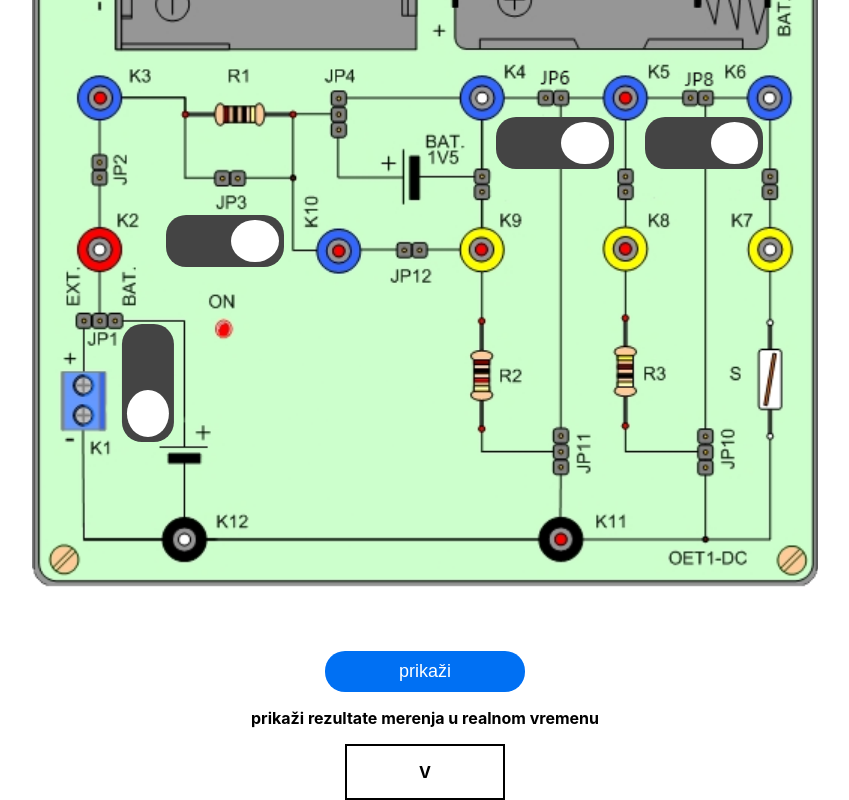
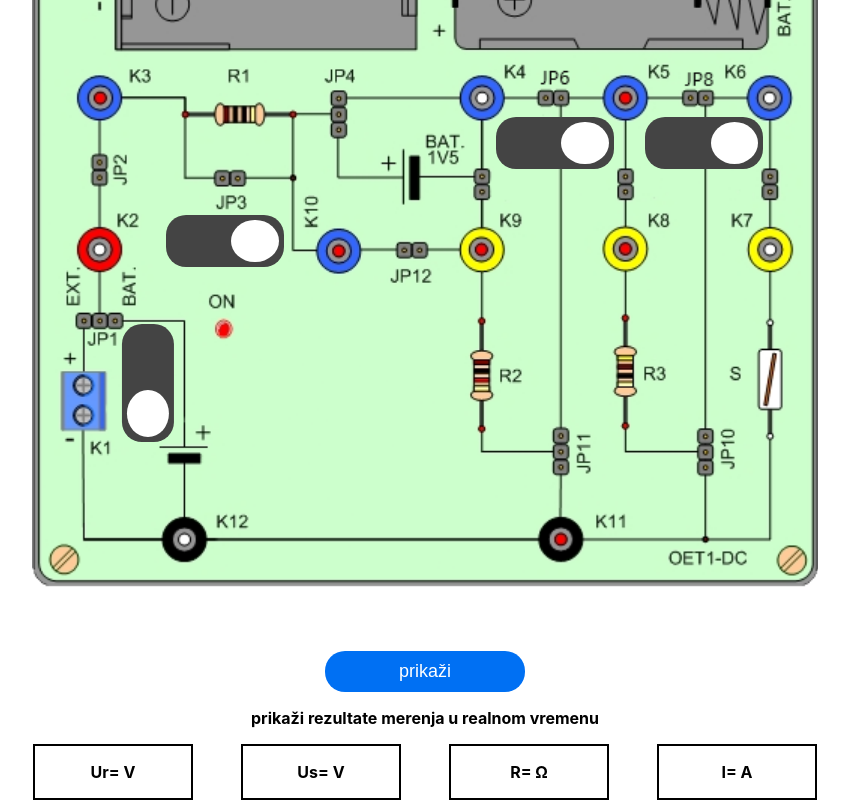
Before and after one commit to orka936/maketa, a Next.js app: page /maketa in a window 1280 px wide. Shown: the part 235-1035 px from the top of the page, without its empty margins (215-1064 px from the left). Built offline with nearby package versions, Linux system fonts and the light colour scheme; no server answers; the database is empty.

Commit message:
rezultati merenja

```diff
--- a/pages/maketa.tsx
+++ b/pages/maketa.tsx
@@ -12,7 +12,11 @@ const Maketa = () => {
     const [r4, setR4] = useState(false);
 
     const [vol, setVol] = useState(false);
+
     const [parametar, setParametar] = useState("");
+    const [parametar2, setParametar2] = useState("");
+    const [parametar3, setParametar3] = useState("");
+    const [parametar4, setParametar4] = useState("");
 
     useEffect(() => {
         onValue(ref(database, "r1"), (snapshot) => setR1(!!snapshot.val()));
@@ -44,12 +48,26 @@ const Maketa = () => {
             <div className={Styles.merenja}>
                 <button className={`${Styles.merenja} ${vol ? 'off' : 'on'}`} onClick={() => {
                     setVol(true);
-                    onValue(ref(database, "voltage"), (snapshot) => { setParametar(snapshot.val()); });
-                }} >prikaži</button>
+                    onValue(ref(database, "Vr"), (snapshot) => { setParametar(snapshot.val());});
+                    onValue(ref(database, "Vs"), (snapshot) => { setParametar2(snapshot.val());});
+                    onValue(ref(database, "R"), (snapshot) => { setParametar3(snapshot.val());});
+                    onValue(ref(database, "I"), (snapshot) => { setParametar4(snapshot.val());});
+                }}>prikaži</button>
 
                 <p>prikaži rezultate merenja u realnom vremenu</p>
-                <div className={Styles.rez}>
-                    <p>{parametar} V</p>
+                <div className={Styles.svi}>
+                    <div className={Styles.rez}>
+                        <p>Ur= {parametar} V</p>
+                    </div>
+                    <div className={Styles.rez}>
+                        <p>Us= {parametar2} V</p>
+                    </div>
+                    <div className={Styles.rez}>
+                        <p>R= {parametar3} Ω</p>
+                    </div>
+                    <div className={Styles.rez}>
+                        <p>I= {parametar4} A</p>
+                    </div>
                 </div>
             </div>
         </section>
--- a/styles/globals.css
+++ b/styles/globals.css
@@ -92,11 +92,18 @@ a:hover{
     color: var(--white);
     background: var(--black);
   }
+  div{
+    border-color: var(--white) !important;
+  }
   p{
     color: var(--white);
   }
   ::-webkit-scrollbar-track{
     background-color: var(--black);
+  }
+  *::selection{
+    background-color: var(--white);
+    color: var(--black);
   }
 }
 
--- a/styles/maketa.module.css
+++ b/styles/maketa.module.css
@@ -58,9 +58,15 @@
     font-weight: 700;
 }
 .rez{
-    border: 2px solid black;
+    border: 2px solid var(--black);
     width: 10rem;
     display: flex;
     justify-content: center;
     align-items: center;
 }
+.svi{
+    display: flex;
+    gap: 3rem;
+    flex-wrap: wrap;
+    justify-content: center;
+}
```
